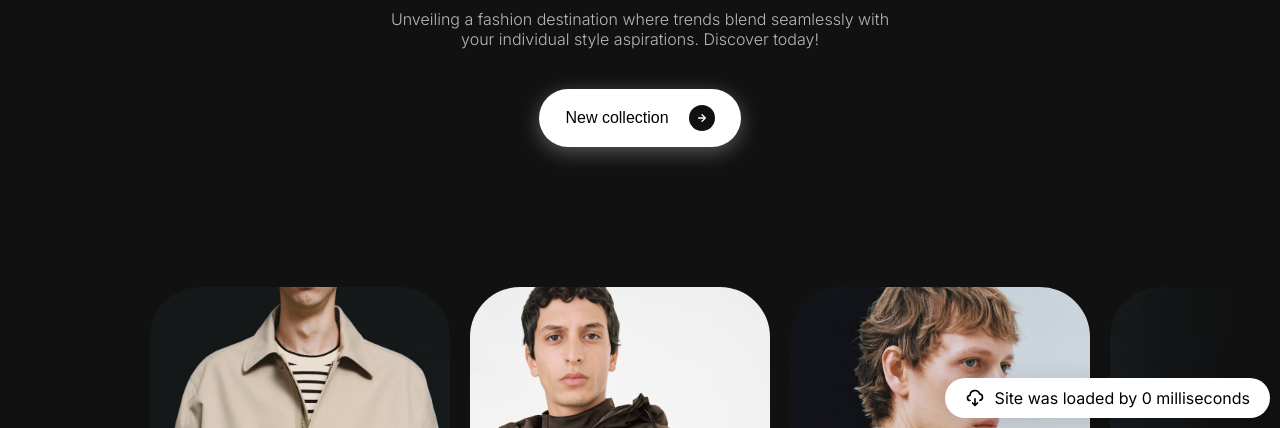
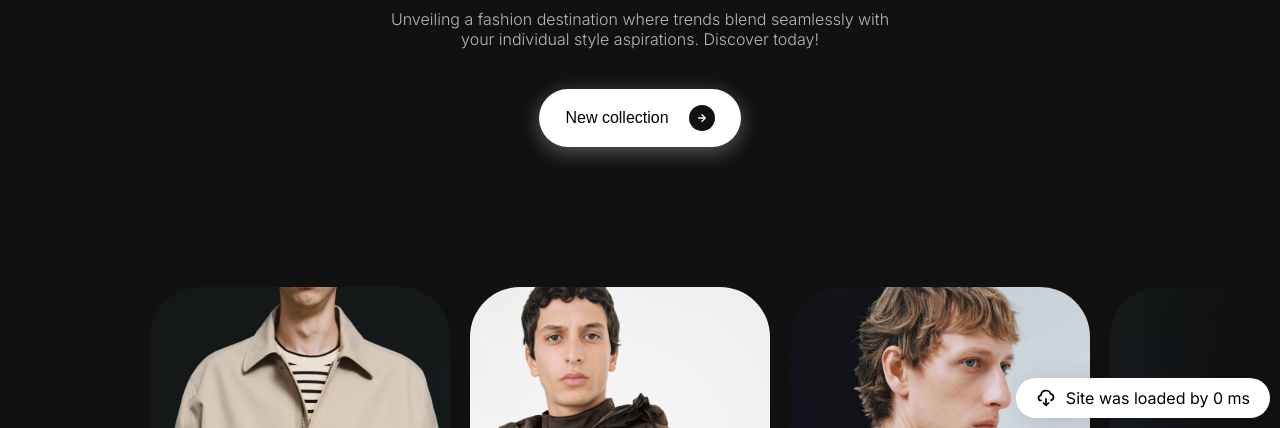
Before and after one commit to xplago-edu/xplago-frontend, a website built with Vite: page index.html in a window 1280 px wide. Shown: the part 372-800 px from the top of the page. Built offline with nearby package versions, Linux system fonts and the light colour scheme; files whose address does not match are found by name; a web font is replaced by a local one.

Commit message:
[lab-4] Updated loading label;

```diff
--- a/src/loading/loadingTime.ts
+++ b/src/loading/loadingTime.ts
@@ -8,7 +8,7 @@ addEventListener("load", _ => {
 function setLoadingTime(time: number) {
     const element = getLoadingTimeContentElement();
     if (element != null) {
-        element.textContent = "Site was loaded by " + time + " milliseconds";
+        element.textContent = "Site was loaded by " + time + " ms";
     }
 }
 
```
Also changed, not shown: dist/assets/main-B705jqTU.js (added), dist/assets/main-DBiVETLe.js (deleted), dist/blog/index.html, dist/index.html, dist/sale/index.html, dist/shop/index.html.
